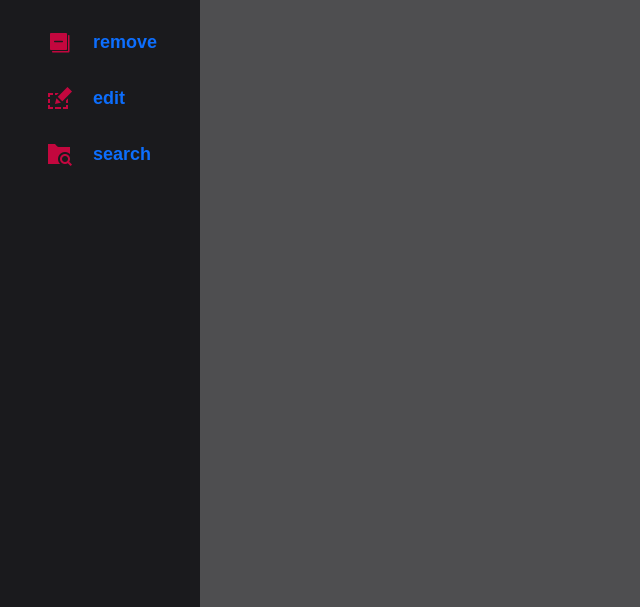
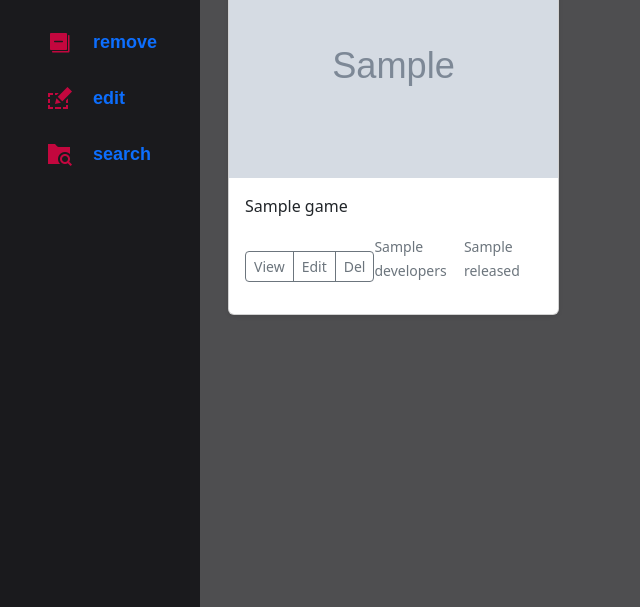
Before and after one commit to LKacik/games-library, a Django app: template warehouse/templates/main.html in a window 1280 px wide. Shown: the part 193-800 px from the top of the page, without its empty margins (0-640 px from the left). Run offline with Django 4.2, Linux system fonts and the light colour scheme; the template is opened without the code that fills it: most values are stand-ins (such as "Sample title", 1, 10 or a date in 2020); grey boxes marked "Sample" are stand-in pictures.

Commit message:
Added delete button -> path delete

```diff
--- a/warehouse/templates/main.html
+++ b/warehouse/templates/main.html
@@ -9,6 +9,7 @@
           integrity="sha384-gH2yIJqKdNHPEq0n4Mqa/HGKIhSkIHeL5AyhkYV8i59U5AR6csBvApHHNl/vI1Bx" crossorigin="anonymous">
     <link rel="stylesheet" href="{% static 'css/site.css' %}">
     <link href="//fonts.googleapis.com/css?family=Lobster&subset=latin,latin-ext" rel="stylesheet" type="text/css">
+    <link rel="canonical" href="https://getbootstrap.com/docs/5.2/examples/album/">
 </head>
 
 
@@ -43,9 +44,39 @@
         </ul>
     </div>
     <div class="content">
-        <div>
+
             {% block content %}
-                        <img src="static/img/Civilization_front.jpg" width="100px" height="=150px"/>
+        <div class="album py-5">
+    <div class="container">
+
+      <div class="row row-cols-1 row-cols-sm-2 row-cols-md-3 g-3">
+
+        {% for game in objs %}
+        <div class="col">
+          <div class="card shadow-sm">
+            <img class="bd-placeholder-img card-img-top" src={{game.image}} width="100%" height="225"/>
+
+            <div class="card-body">
+              <p class="card-text">{{game.name}}</p>
+              <div class="d-flex justify-content-between align-items-center">
+                <div class="btn-group">
+                  <button type="button" class="btn btn-sm btn-outline-secondary">View</button>
+                  <button type="button" class="btn btn-sm btn-outline-secondary">Edit</button>
+                    <a href="{% url 'delete' game.pk %}" class="btn btn-sm btn-outline-secondary" role="button" aria-pressed="true">Del</a>
+                </div>
+                  <p><small class="text-muted">{{game.developers}}</small></p>
+                  <p><small class="text-muted">{{game.released}}</small></p>
+
+              </div>
+            </div>
+          </div>
+        </div>
+
+        {% endfor %}
+
+      </div>
+    </div>
+  </div>
 
             {% endblock %}
         </div>
```
